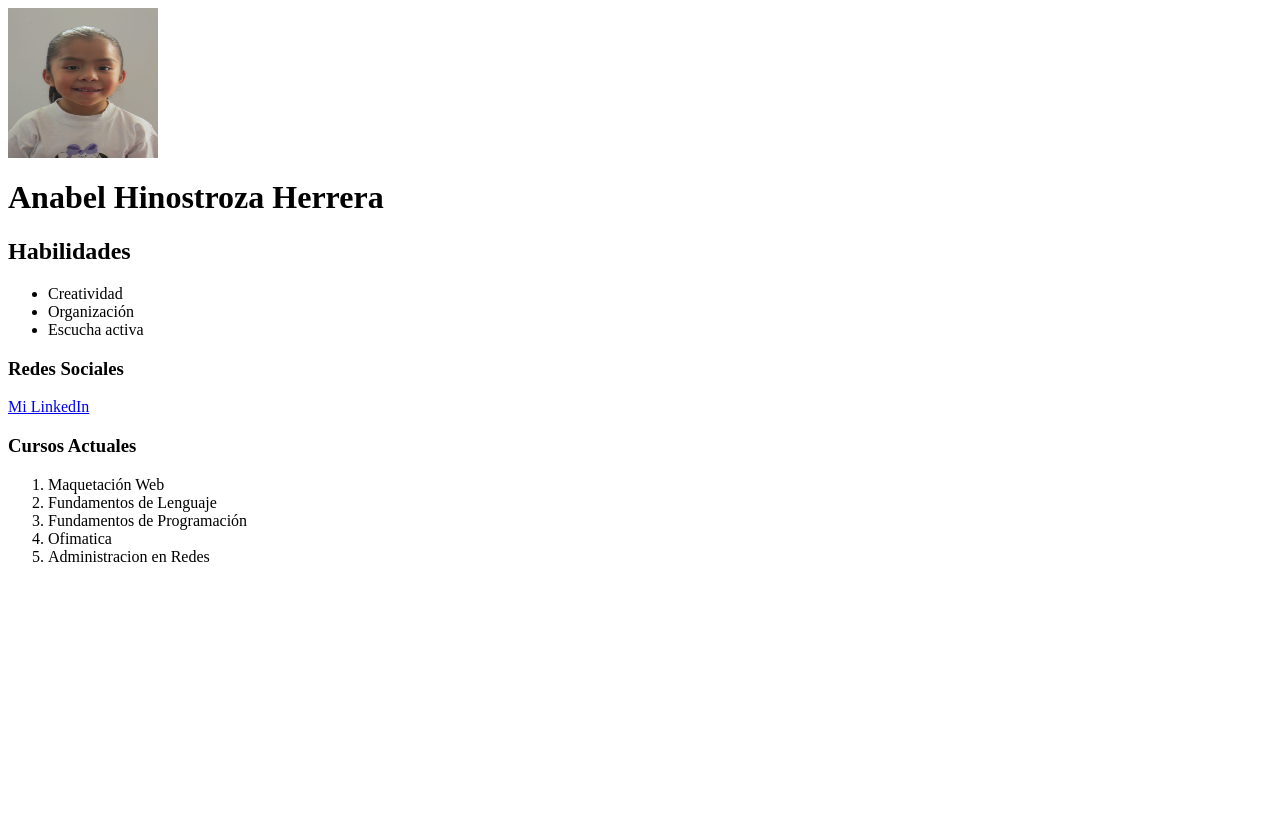
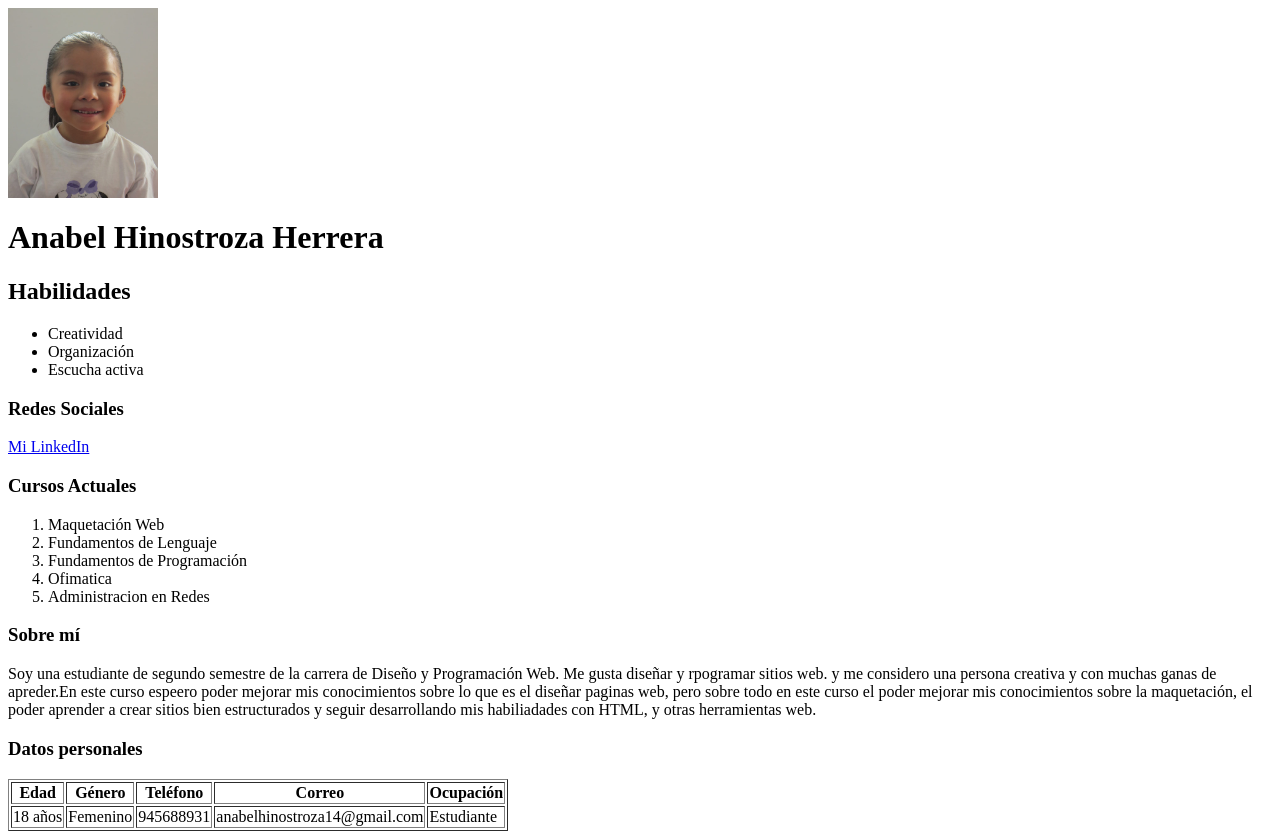
Before and after one commit to anabelhinostroza14-94/Practicas-Maquetaci-n-Web, a plain HTML site: page index.html in a window 1280 px wide. Before the commit the page ends 800 px from the top, so only its background shows below. Drawn offline with Linux system fonts and the light colour scheme.

Commit message:
guardado

```diff
--- a/index.html
+++ b/index.html
@@ -1,5 +1,7 @@
+<html>
+<body>
 <div>
-<img src="mi foto.jpg" alt="mi foto" width="150" height="150"><br>
+<img src="mi foto.jpg" alt="mi foto" width="150" height="190"><br>
 </div>
 
 <div>
@@ -23,3 +25,27 @@
     <li>Administracion en Redes</li>
 
 </ol>
+<h3>Sobre mí</h3>
+Soy una estudiante de segundo semestre de la carrera de Diseño y Programación Web. Me gusta diseñar y rpogramar sitios web. y me considero una persona creativa y con muchas ganas de apreder.En este curso espeero poder mejorar mis conocimientos sobre lo que es el diseñar paginas web, pero sobre todo en este curso el poder mejorar mis conocimientos sobre la maquetación, el poder aprender a crear sitios bien estructurados y seguir desarrollando mis habiliadades con HTML, y otras herramientas web.
+
+<h3>Datos personales</h3>
+<table border="1">
+    <tr>
+        <th>Edad</th>
+        <th>Género</th>
+        <th>Teléfono</th>
+        <th>Correo</th>
+        <th>Ocupación</th>
+    </tr>
+    <tr>
+        <td>18 años</td>
+        <td>Femenino</td>
+        <td>945688931</td>
+        <td>anabelhinostroza14@gmail.com</td>
+        <td>Estudiante</td>
+    </tr>
+</table>
+
+
+</body>
+</html>
```
